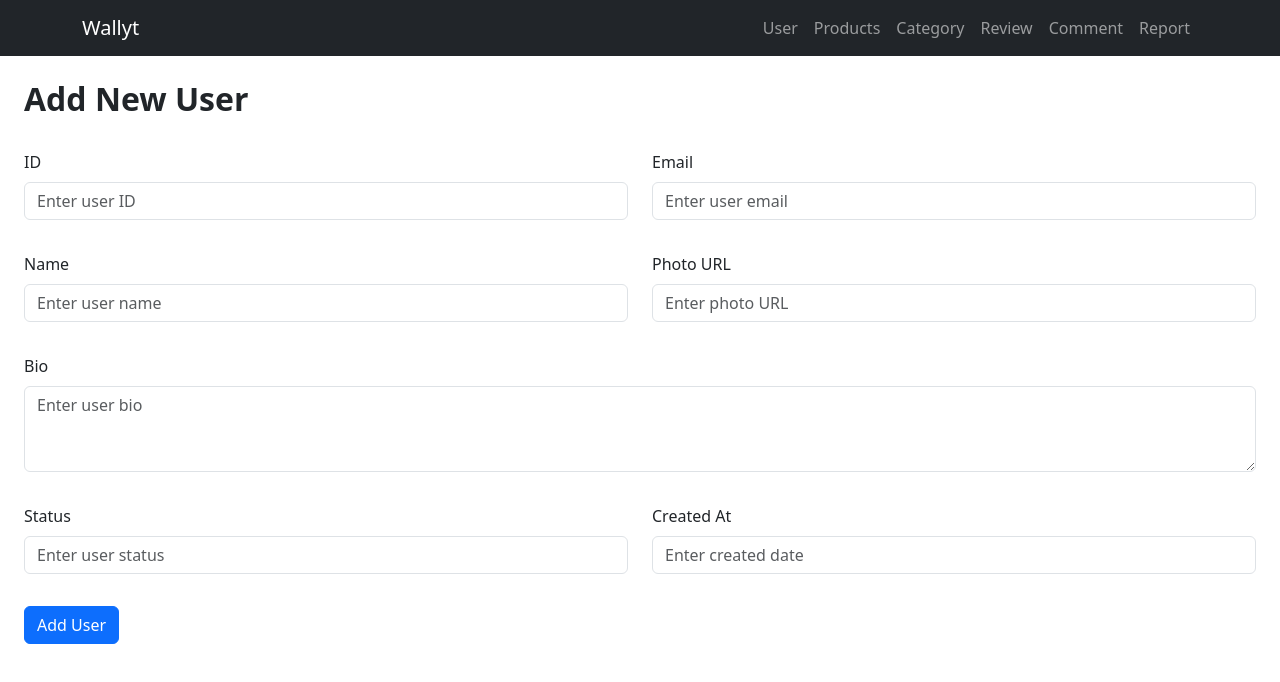
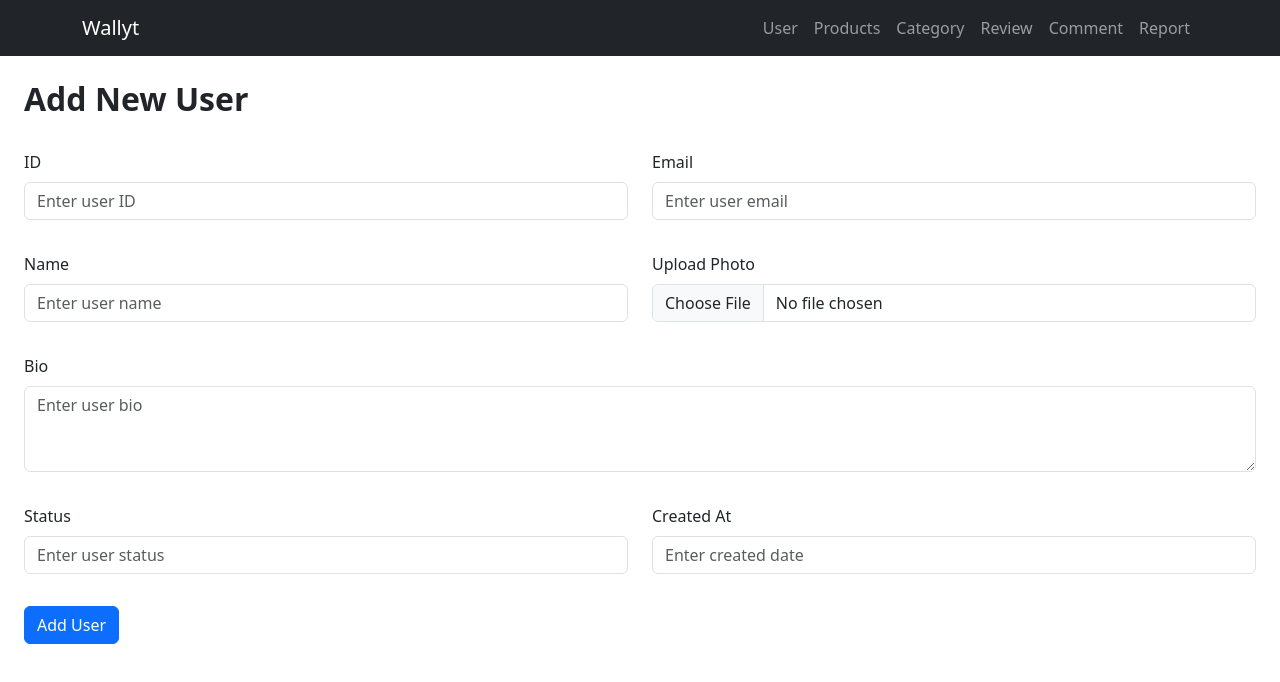
Before and after one commit to saraabdelrhman/admin-wallyt, a React (Create React App) app: page /newuser in a window 1280 px wide. Shown: the top 682 px of the page. Built offline with nearby package versions, Linux system fonts and the light colour scheme.

Commit message:
update input for updating photo

```diff
--- a/src/components/Newuser.js
+++ b/src/components/Newuser.js
@@ -6,7 +6,7 @@ const Newuser = () => {
     id: '',
     email: '',
     name: '',
-    photo: '',
+    photo: null, // Changed to null to hold the file object
     bio: '',
     status: '',
     createdAt: '',
@@ -17,10 +17,23 @@ const Newuser = () => {
     setUserDetails({ ...userDetails, [name]: value });
   };
 
+  const handleFileChange = (e) => {
+    setUserDetails({ ...userDetails, photo: e.target.files[0] });
+  };
+
   const handleSubmit = (e) => {
     e.preventDefault();
+    const formData = new FormData();
+    formData.append('id', userDetails.id);
+    formData.append('email', userDetails.email);
+    formData.append('name', userDetails.name);
+    formData.append('photo', userDetails.photo);
+    formData.append('bio', userDetails.bio);
+    formData.append('status', userDetails.status);
+    formData.append('createdAt', userDetails.createdAt);
+
+    // You would typically send `formData` to your server here
     console.log('User details submitted:', userDetails);
-    // Add functionality to save the new user to your database or API here.
   };
 
   return (
@@ -30,7 +43,7 @@ const Newuser = () => {
           <h2 className="fw-bold">Add New User</h2>
         </Col>
       </Row>
-      <Form onSubmit={handleSubmit}>
+      <Form onSubmit={handleSubmit} encType="multipart/form-data">
         <Row className="mb-3">
           <Col md={6}>
             <Form.Group controlId="formUserID" className="mb-3">
@@ -75,13 +88,12 @@ const Newuser = () => {
           </Col>
           <Col md={6}>
             <Form.Group controlId="formUserPhoto" className="mb-3">
-              <Form.Label>Photo URL</Form.Label>
+              <Form.Label>Upload Photo</Form.Label>
               <Form.Control
-                type="text"
-                placeholder="Enter photo URL"
+                type="file"
                 name="photo"
-                value={userDetails.photo}
-                onChange={handleChange}
+                onChange={handleFileChange}
+                required
               />
             </Form.Group>
           </Col>
```
